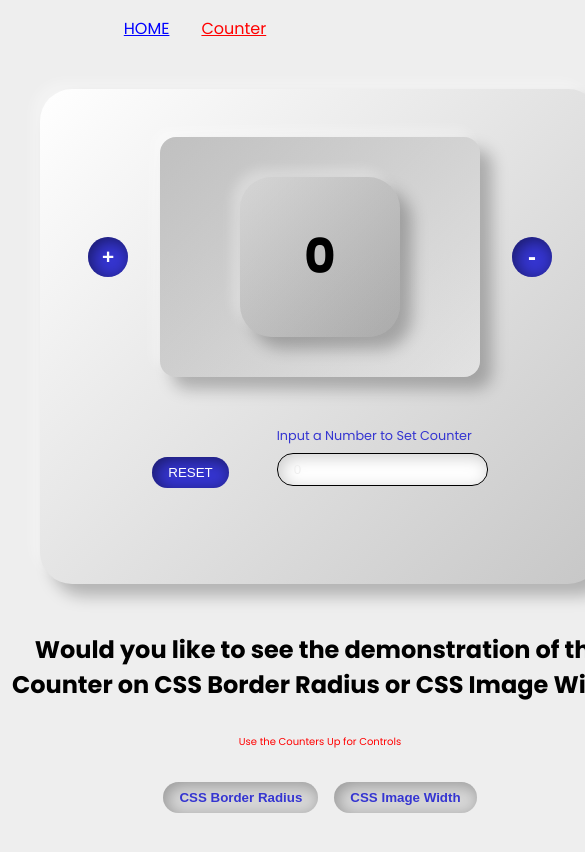
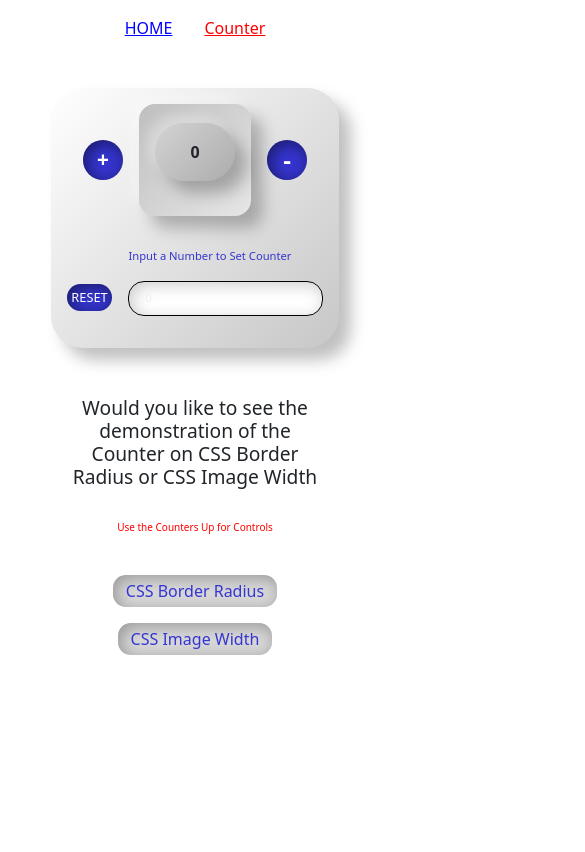
Before and after one commit to Christiano112/react-exam, a React (Create React App) app: page /counter in a window 390 px wide. Shown: the top 852 px of the page, 585 px wide, since content can reach past the window. Built offline with nearby package versions, Linux system fonts and the light colour scheme.

Commit message:
Made the Pages Responsive

```diff
--- a/package.json
+++ b/package.json
@@ -6,7 +6,9 @@
     "@testing-library/jest-dom": "^5.16.5",
     "@testing-library/react": "^13.4.0",
     "@testing-library/user-event": "^13.5.0",
+    "bootstrap": "^5.2.3",
     "react": "^18.2.0",
+    "react-bootstrap": "^2.7.0",
     "react-dom": "^18.2.0",
     "react-error-boundary": "^3.1.4",
     "react-router-dom": "^6.4.2",
--- a/src/App.css
+++ b/src/App.css
@@ -323,3 +323,93 @@ input::-webkit-inner-spin-button {
   box-shadow: inset 0.2rem 0.2rem 1rem rgba(0, 0, 0, 0.5);
   margin-top: 1.5rem;
 }
+
+/* MEDIA QUERIES */
+@media (max-width: 600px) {
+  .counter {
+    padding: 1.5rem;
+  }
+
+  .counter-main {
+    gap: 1rem;
+  }
+
+  .counter-main .show-counter {
+    padding: 1.5rem 2.5rem;
+    font-size: 2rem;
+    line-height: 4rem;
+    max-width: 15rem;
+    min-width: 7rem;
+    min-height: 7rem;
+    max-height: 15rem;
+  }
+
+  .counter-main .show-counter p {
+    padding: 1rem;
+  }
+
+  .counter button {
+    padding: 0.25rem 0.5rem;
+    font-size: .8rem;
+  }
+
+  .counter label {
+    font-size: 0.7rem;
+  }
+
+  .counter input {
+    margin-top: 1rem;
+  }
+
+  .counter-set {
+    margin: 2rem 0 1rem 0;
+    gap: 2rem;
+  }
+
+  .counter-display {
+    gap: 1.5rem;
+  }
+
+  .counter-display h2 {
+    text-align: center;
+    font-size: 1.2rem;
+  }
+
+  .counter-display-btns {
+    flex-direction: column;
+  }
+
+  .counter-display-btns button {
+    padding: 0.25rem 0.8rem;
+    border-radius: 0.8rem;
+    font-weight: 400;
+  }
+}
+
+@media (max-width: 450px) {
+  .counter {
+    padding: 1rem;
+  }
+
+  .counter-main .show-counter {
+    padding: 1.5rem 1rem;
+    font-size: 1rem;
+    line-height: 2rem;
+    max-width: 7rem;
+    min-width: 5rem;
+    min-height: 5rem;
+    max-height: 7rem;
+  }
+
+  .counter-main .show-counter p {
+    padding: .8rem;
+  }
+
+  .counter button {
+    padding: 0.25rem 0.3rem;
+  }
+
+  .counter-set {
+    gap: 1rem;
+  }
+}
--- a/src/App.js
+++ b/src/App.js
@@ -1,5 +1,6 @@
 import './App.css';
 import MyErrorBoundary from './components/ErrorBoundary';
+import 'bootstrap/dist/css/bootstrap.min.css';
 
 function App() {
   return (
--- a/src/components/Counter.js
+++ b/src/components/Counter.js
@@ -8,18 +8,18 @@ import setemi from "../images/setemi.jpeg"
 
 const Counter = () => {
     const [myCount, dispatch] = useReducer(myReducer, 0);
-    const [option, setOption] = useState(false)
-    const [show, setShow] = useState(false)
+    const [option, setOption] = useState(false);
+    const [show, setShow] = useState(false);
+
+    const handleMyIncrease = () => {
+        dispatch({
+            type: "add"
+        })
+    }
 
     const handleMyDecrease = () => {
         dispatch({
             type: "minus"
-        })
-    }
-
-    const handleMyIncrease = () => {
-        dispatch({
-            type: "add"
         })
     }
 
@@ -38,7 +38,8 @@ const Counter = () => {
 
 
     return (
-        <article style={{ width: "40rem", margin: "3rem auto", display: "flex", flexDirection: "column", alignItems: "center", justifyContent: "center", gap: "3rem" }}>
+        <article style={{ width: "75%", margin: "3rem auto", display: "flex", flexDirection: "column", alignItems: "center", justifyContent: "center", gap: "3rem" }}
+            className="container">
 
             <aside className="counter">
                 <div className="counter-main">
@@ -76,11 +77,11 @@ const Counter = () => {
                         <>
                             {option ? (
                                 <>
-                                    <img src={setemi} alt="setemi" style={{ width: "20rem", borderRadius: myCount + "rem" }} />
+                                    <img src={setemi} alt="setemi" style={{ width: "20rem", borderRadius: myCount + "rem" }} className="img-fluid" />
                                 </>
                             ) : (
                                 <>
-                                    <img src={altSchool} alt="altschool" style={myCount <= 5 ? { width: "5rem" } : { width: myCount + "rem" }} />
+                                    <img src={altSchool} alt="altschool" style={myCount <= 5 ? { width: "5rem" } : { width: myCount + "rem" }} className="img-fluid" />
                                 </>
                             )}
                         </>
--- a/src/components/ErrorBoundary.js
+++ b/src/components/ErrorBoundary.js
@@ -8,11 +8,12 @@ import Layout from "./Layout";
 
 function ErrorFallback({ error, resetErrorBoundary }) {
     return (
-        <div role="alert" style={{ width: "40rem", margin: "3rem auto", display: "flex", flexDirection: "column", alignItems: "center", justifyContent: "center", gap: "3rem" }}>
+        <div role="alert" style={{ width: "75%", margin: "3rem auto", display: "flex", flexDirection: "column", alignItems: "center", justifyContent: "center", gap: "2rem" }}
+        className="container">
             <h1>Something went wrong:</h1>
-            <h2 style={{ color: "red" }}>{error.message}</h2>
+            <h2 style={{ color: "red" }} className="fs-4">{error.message}</h2>
             <button onClick={resetErrorBoundary}
-                style={{ background: "#27ae60", color: "#fff", padding: ".5rem 1rem" }}>Take Me Home</button>
+                style={{ background: "#27ae60", color: "#fff", padding: ".5rem 1rem", border: "none" }}>Take Me Home</button>
         </div>
     )
 }
--- a/src/components/ErrorPage.js
+++ b/src/components/ErrorPage.js
@@ -4,10 +4,11 @@ import errorImage from "../images/error404.webp"
 
 const ErrorPage = () => {
     return (
-        <article style={{ display: "flex", flexDirection: "column", alignItems: "center", justifyContent: "center", gap: "3rem", paddingTop: "1rem" }}>
+        <article style={{ display: "flex", flexDirection: "column", alignItems: "center", justifyContent: "center", gap: "3rem", paddingTop: "1rem" }}
+        className="container">
             <h1 style={{ color: "red" }}>404 PAGE</h1>
 
-            <img src={errorImage} alt="error pic" style={{ width: "30rem" }} />
+            <img src={errorImage} alt="error pic" style={{ width: "30rem" }} className="img-fluid" />
 
             <Link to="/" style={{ padding: ".5rem 1rem", background: "red", color: "#fff", borderRadius: "1rem" }}>Take Me Home</Link>
         </article>
--- a/src/components/Home.js
+++ b/src/components/Home.js
@@ -33,10 +33,11 @@ const Home = () => {
     }
 
     return (
-        <section className='home'>
+        <section className='home container'>
+            <div className='row'>
                 <h1>My LIst of Observations</h1>
 
-            <article className='home-list'>
+                <article className='home-list col'>
                     <ul>
                         {observation.map(data => (
                             <li key={data.id}>
@@ -57,7 +58,7 @@ const Home = () => {
                     </ul>
                 </article>
 
-            <div className="new-home">
+                <div className="new-home col">
                     <h2>Add New Observations</h2>
                     <input
                         placeholder='Name of Observation'
@@ -67,6 +68,7 @@ const Home = () => {
                         Add
                     </button>
                 </div>
+            </div>
         </section>
     )
 }
--- a/src/components/Layout.js
+++ b/src/components/Layout.js
@@ -2,7 +2,8 @@ import { NavLink } from "react-router-dom";
 
 const Layout = () => {
     return (
-        <nav style={{ display: "flex", alignItems: "center", justifyContent: "center", gap: "2rem", paddingTop: "1rem" }}>
+        <nav style={{ display: "flex", alignItems: "center", justifyContent: "center", gap: "2rem", paddingTop: "1rem" }}
+        className="container">
 
             <NavLink style={({ isActive }) => {
                 return {
```
Also changed, not shown: 1 other file (tests, documents, lock files or other folders). Lines whose indentation alone changed are shown as unchanged.
